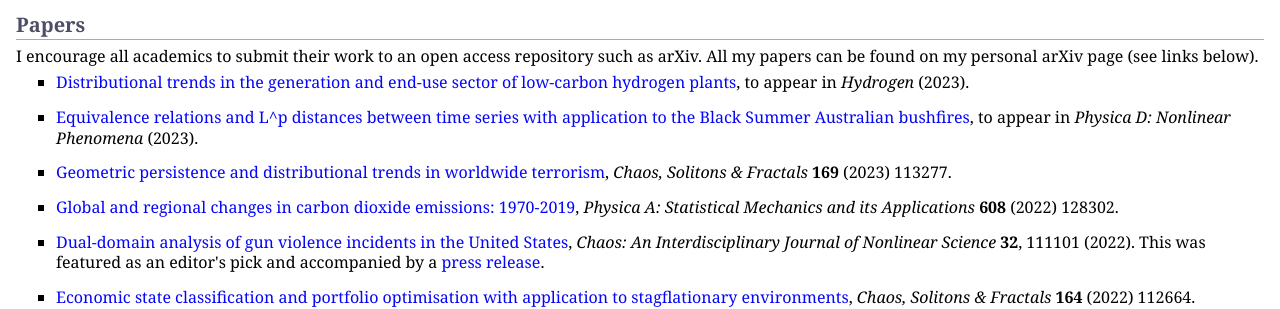
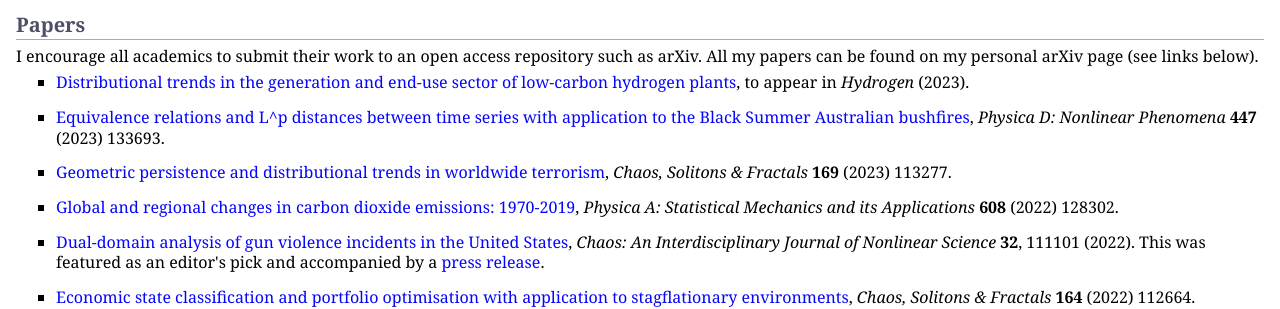
Before and after one commit to MaxMenzies/maxmenzies.com, a Jekyll site: the page index.html, which Jekyll copies as it is, in a window 1280 px wide. Shown: the part 423-732 px from the top of the page. Built offline with Jekyll 4.4.1, drawn with Linux system fonts in a browser that asks for light colours.

Commit message:
Update index.html

```diff
--- a/index.html
+++ b/index.html
@@ -44,7 +44,7 @@
 </li>
 </ul>
 <ul>
-<li><p><a href="https://www.sciencedirect.com/science/article/pii/S0167278923000477">Equivalence relations and L^p distances between time series with application to the Black Summer Australian bushfires</a>, to appear in <i>Physica D: Nonlinear Phenomena</i> (2023).</p>
+<li><p><a href="https://www.sciencedirect.com/science/article/pii/S0167278923000477">Equivalence relations and L^p distances between time series with application to the Black Summer Australian bushfires</a>, <i>Physica D: Nonlinear Phenomena</i> <b>447</b> (2023) 133693.</p>
 </li>
 </ul>
 <ul>
```
